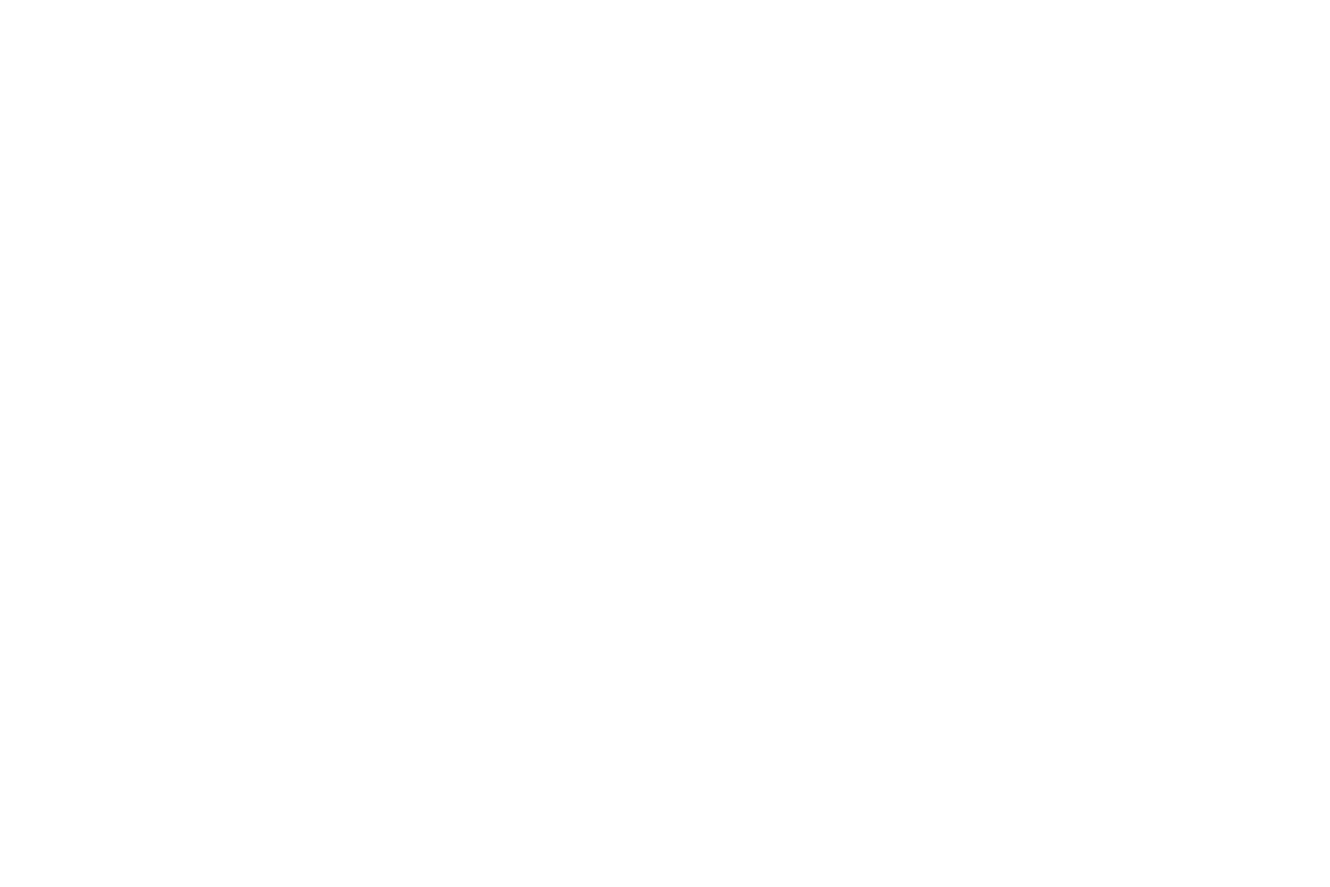
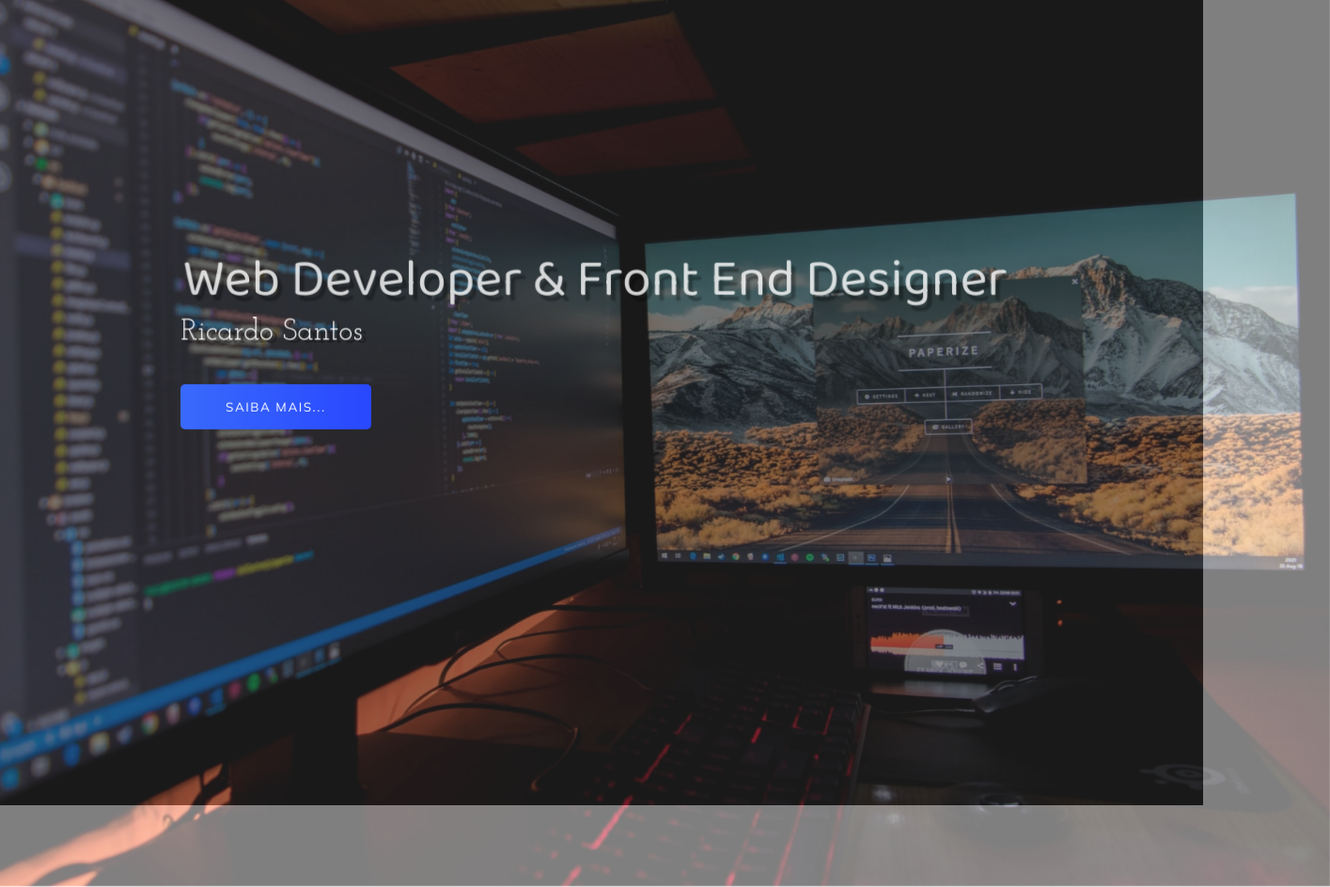
Before and after one commit to ricbsan/portifolio, a plain HTML site: page index.html in a window 1280 px wide. Shown: the whole page at 94% size, 1415 px wide, since content can reach past the window. Before the commit the page ends 800 px from the top, so only its background shows below. Drawn offline with Linux system fonts and the light colour scheme.

Commit message:
:package: header

```diff
--- a/css/style.css
+++ b/css/style.css
@@ -1,2 +1,88 @@
 @import url('https://fonts.googleapis.com/css2?family=Baloo+Da+2:wght@400;600;700&family=Josefin+Slab:ital,wght@0,300;0,400;0,600;0,700;1,300;1,400;1,600&family=Mulish:ital,wght@0,200;0,300;0,400;0,500;1,200;1,300;1,400;1,500&display=swap');
 @import url('https://cdnjs.cloudflare.com/ajax/libs/font-awesome/5.15.3/css/all.min.css');
+
+*{
+    margin: 0;
+    padding: 0;
+}
+
+.header{
+    width: 100%;
+    height: 100vh;
+    overflow: hidden;
+}
+
+.imagewrapper{
+    width: 100%;
+    height: 100%;
+    background-color: rgba(0,0,0,0.8);
+}
+
+.imagewrapper img{
+    width: 100%;
+    height: 100%;
+    object-fit: cover;
+    opacity: 0.5;
+    animation: zoom 25s;
+}
+
+@keyframes zoom{
+    0%{
+        transform: scale(1.3);
+    }
+    100%{
+        transform: scale(1);
+    }
+}
+
+.banner{
+    position: absolute;
+    top: 30%;
+    left: 15%;
+}
+
+.banner h1{
+    color: #fff;
+    font-size: 3.5rem;
+    font-family: "Baloo Da 2", serif;
+    font-weight: 200;
+    text-shadow: .3rem .4rem 2px rgba(0, 0, 0, .4);
+    line-height: 3.5rem;
+    margin-bottom: 2rem;
+    opacity: 0;
+    animation: movebanner 1s 0.5 forwards;
+}
+
+.banner p{
+    font-family: "Josefin Slab", serif;
+    color: #fff;
+    font-size: 2rem;
+    text-shadow: .3rem .2rem rgba(0, 0, 0, .4);
+    margin-bottom: 3rem;
+    animation: movebanner 1s 0.7 forwards;
+}
+
+.banner button{
+    font-family: "Mulish", serif;
+    color: #fff;
+    text-transform: uppercase;
+    letter-spacing: .1rem;
+    background: #396afc;  /* fallback for old browsers */
+    background: -webkit-linear-gradient(to left, #2948ff, #396afc);  /* Chrome 10-25, Safari 5.1-6 */
+    background: linear-gradient(to left, #2948ff, #396afc); /* W3C, IE 10+/ Edge, Firefox 16+, Chrome 26+, Opera 12+, Safari 7+ */
+    padding: 1rem 3rem;
+    border: none;
+    border-radius: 5px;
+    cursor: pointer;
+    animation: movebanner 1s 0.9 forwards;
+}
+
+@keyframes movebanner{
+    0%{
+        transform: translateY(10rem) rotateY(-30deg);
+    }
+    100%{
+        transform: translateY(0) rotateY(0);
+        opacity: 1;
+    }
+}
--- a/index.html
+++ b/index.html
@@ -5,10 +5,28 @@
     <meta http-equiv="X-UA-Compatible" content="IE=edge">
     <meta name="viewport" content="width=device-width, initial-scale=1.0">
     <link rel="stylesheet" href="css/style.css">
-
-    <title>Portfolio</title>
+    <link rel="apple-touch-icon" sizes="180x180" href="fonts/apple-touch-icon.png">
+    <link rel="icon" type="image/png" sizes="32x32" href="fonts/favicon-32x32.png">
+    <link rel="icon" type="image/png" sizes="16x16" href="fonts/favicon-16x16.png">
+    <link rel="manifest" href="/site.webmanifest">
+    <title>Portifolio</title>
 </head>
 <body>
 
+    <div class="container">
+
+        <header>
+            <div class="imagewrapper">
+                <img src="images/telainicia.jpg" alt="">
+            </div>
+            <div class="banner">
+                <h1>Web Developer & Front End Designer</h1>
+                <p>Ricardo Santos</p>
+                <button>Saiba mais...</button>
+            </div>
+        </header>
+
+    </div>
+
 </body>
 </html>
```
Also changed, not shown: fonts/site.webmanifest, images/telainicia.jpg (added), 2 other files.
